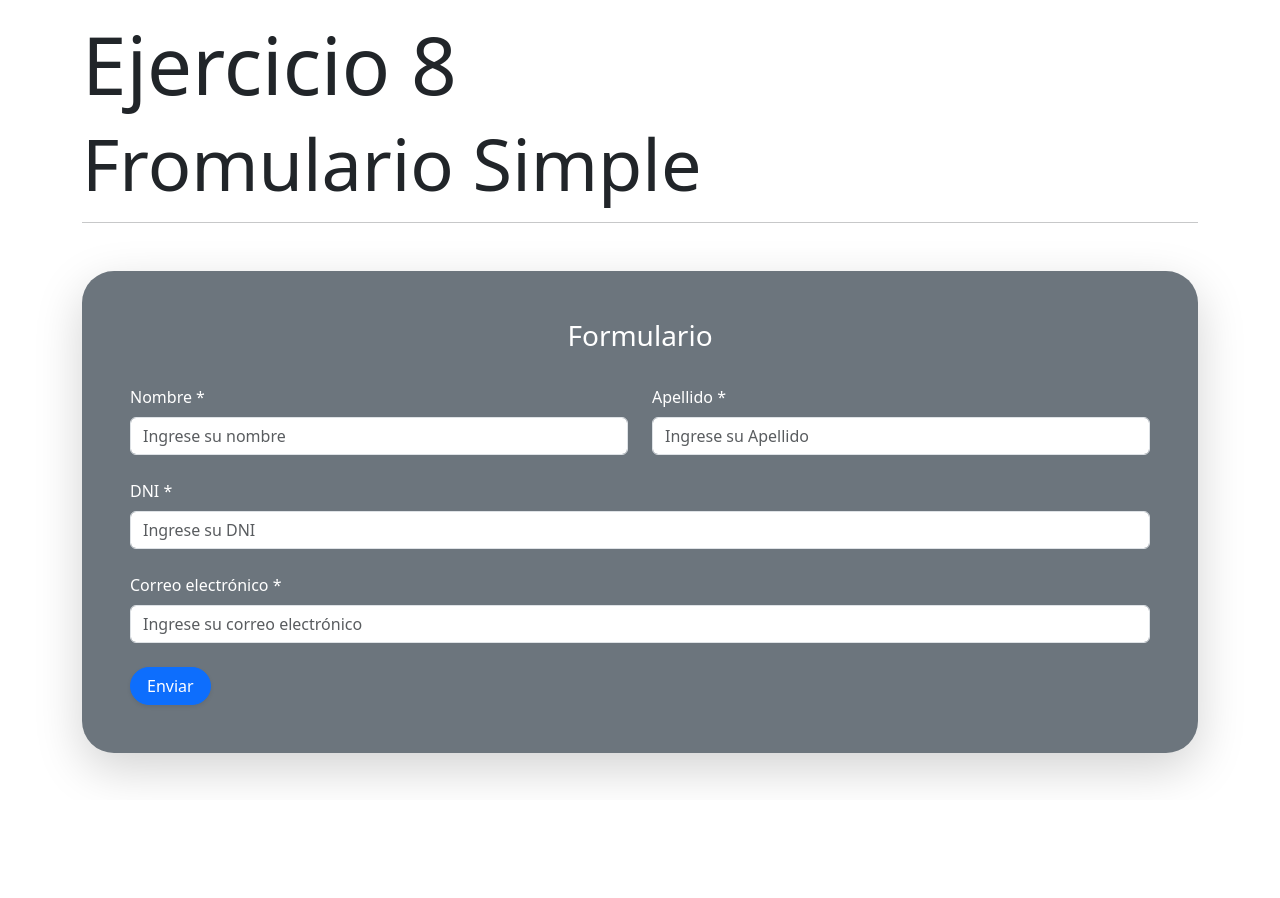
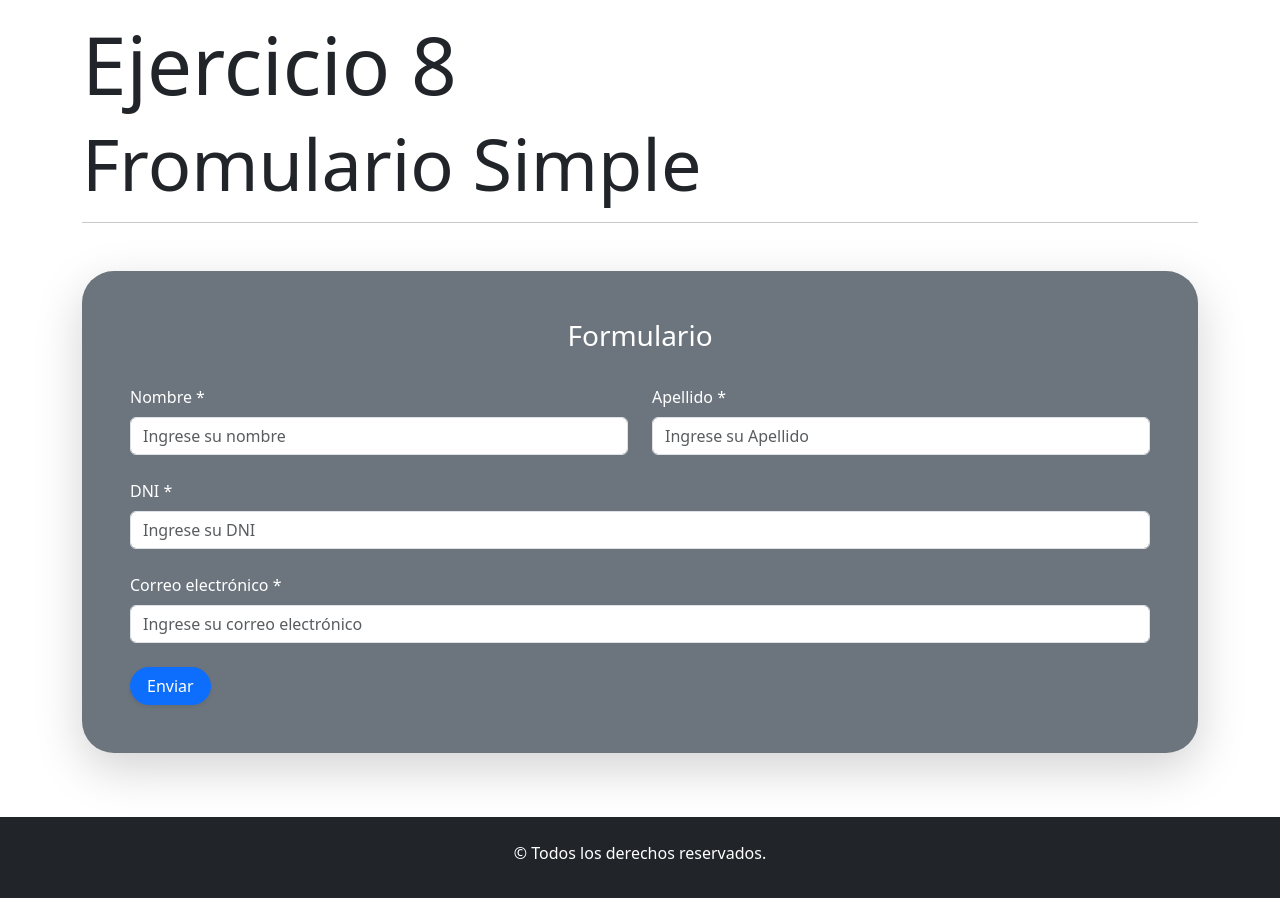
Before and after one commit to LucianoAngeleri/RollingCode-TrabajoPractico-React-FormSimple-Ejercicio8, a React (Vite) app: page / in a window 1280 px wide. Shown: the top 898 px of the page. Before the commit the page ends 800 px from the top, so only its background shows below. Built offline with nearby package versions, Linux system fonts and the light colour scheme.

Commit message:
Se agregó el footer

```diff
--- a/src/App.jsx
+++ b/src/App.jsx
@@ -14,6 +14,11 @@
     <Container className="py-3">
       <Formulario></Formulario>
     </Container>
+    <Container fluid className="text-center text-bg-dark py-4 mt-5">
+      <footer>
+        <p>&copy; Todos los derechos reservados.</p>
+      </footer>
+    </Container>
     </>
   )
 }
```
